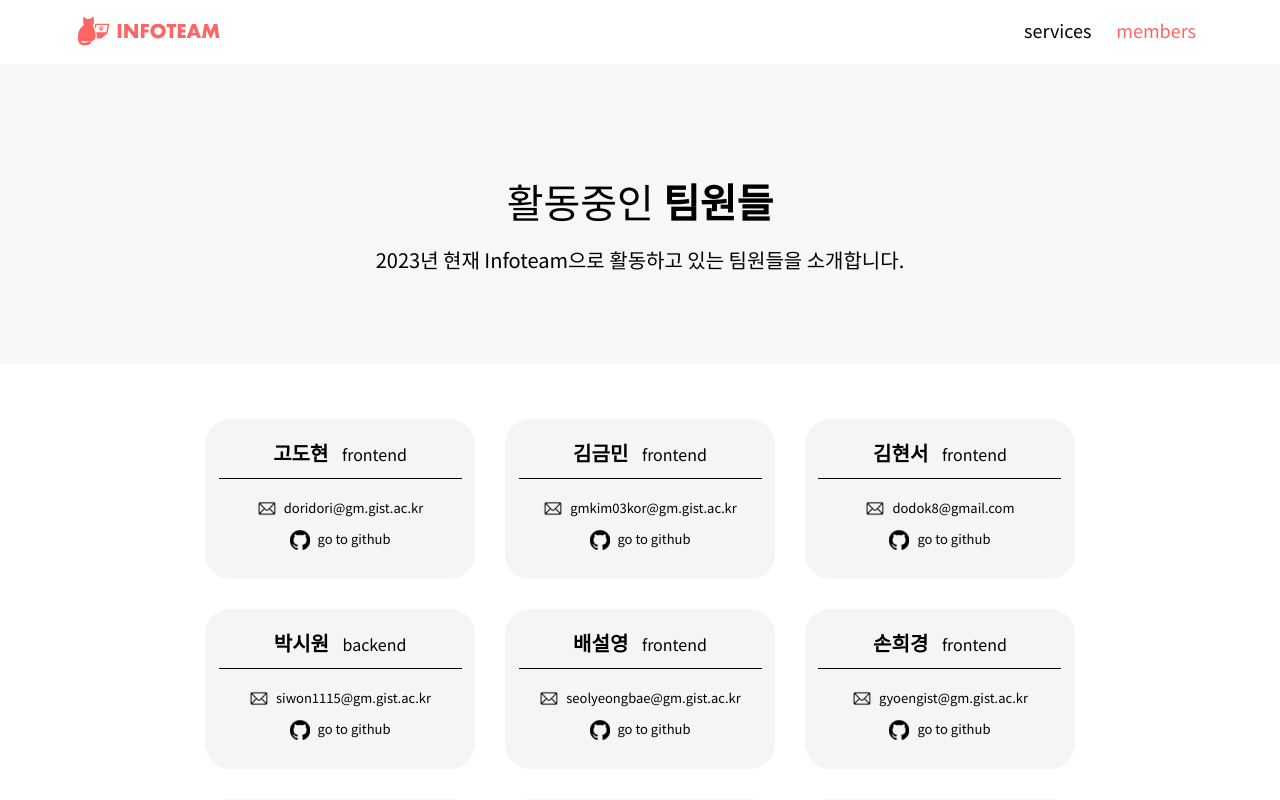
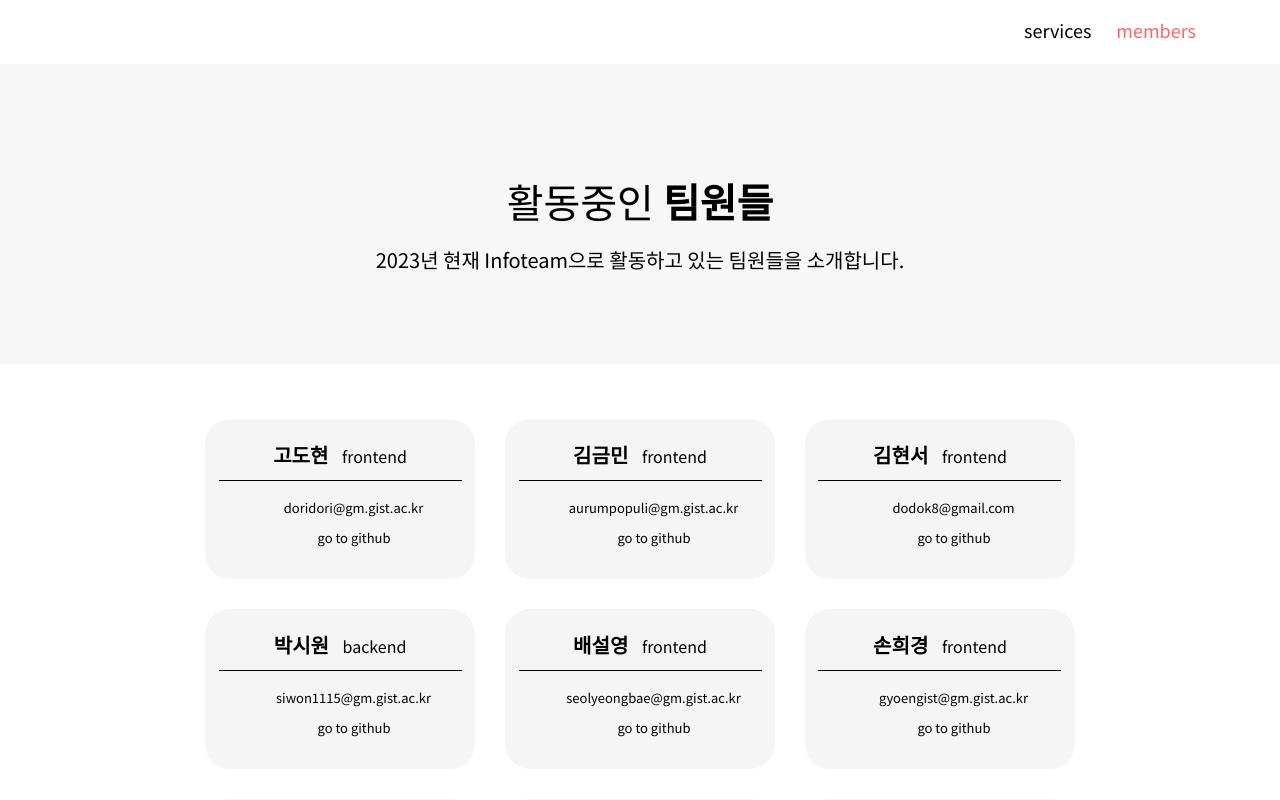
Before and after one commit to gsainfoteam/infoteam-introduce-page, a React (Create React App) app: page /member in a window 1280 px wide. Shown: the top 800 px of the page. Built offline with nearby package versions, Linux system fonts and the light colour scheme.

Commit message:
fix email typo

```diff
--- a/src/data/memberInfos.js
+++ b/src/data/memberInfos.js
@@ -65,7 +65,7 @@ const memberInfoList = [
 	{
 		name: "김금민",
 		role: "frontend", // frontend, backend, both
-    email: "gmkim03kor@gm.gist.ac.kr",
+		email: "aurumpopuli@gm.gist.ac.kr",
 		githubLink: "https://github.com/zer0pacity",
 		state: "on", // 활동중(on), 쉬는중(off), 졸업(exit)
 	},
```
Lines whose indentation alone changed are shown as unchanged.
